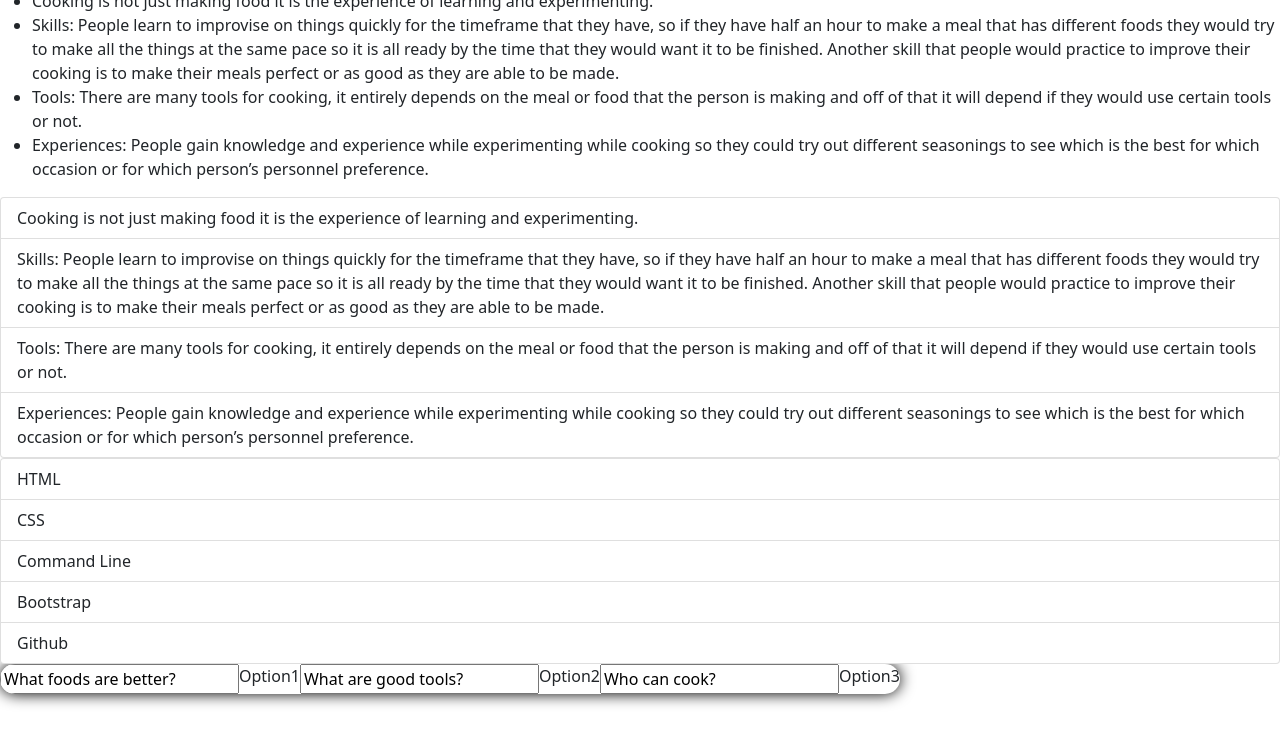
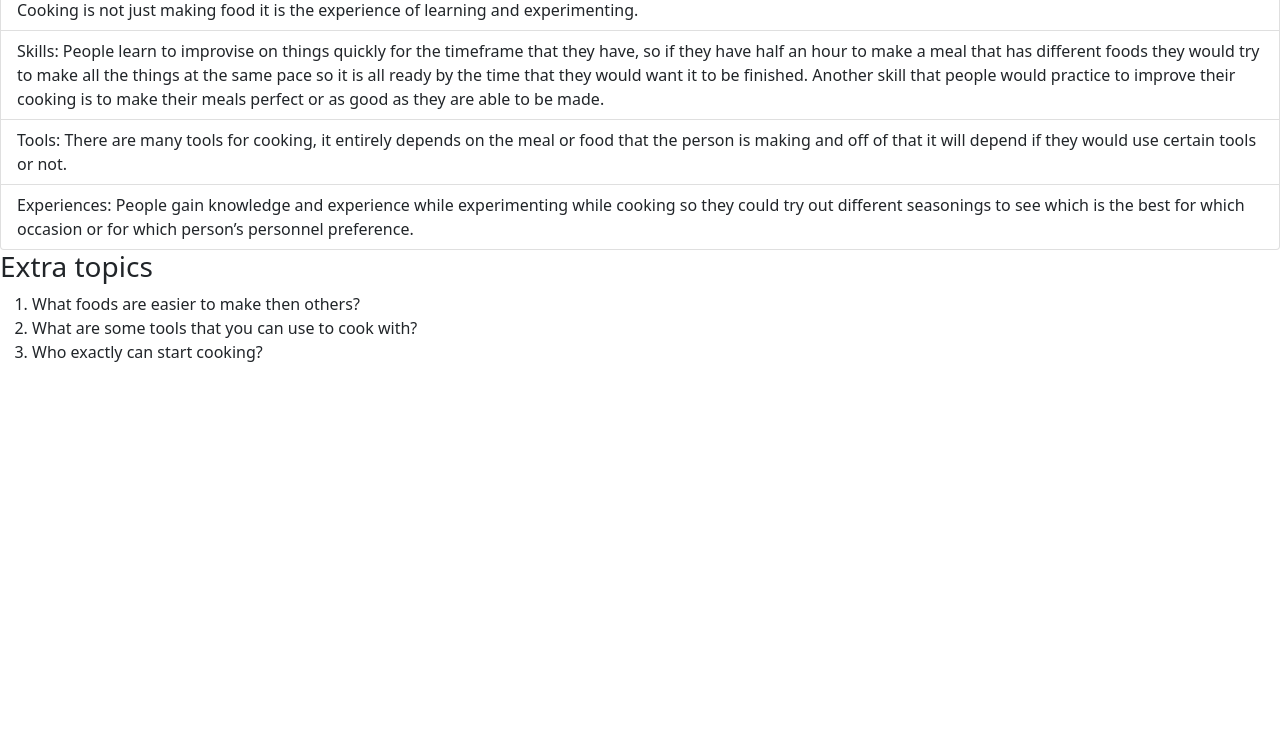
Before and after one commit to gabrielg6594/sep-cooking-freedom-project, a plain HTML site: page index.html in a window 1280 px wide. Shown: the part 67-800 px from the top of the page. Drawn offline with nearby package versions, Linux system fonts and the light colour scheme; a script that the page names is missing.

Commit message:
moved around everything

```diff
--- a/index.html
+++ b/index.html
@@ -24,33 +24,22 @@ body {
         </style>
 
         <h1>Overview</h1>
-        <ul>
-            <li>Cooking is not just making food it is the experience of learning and experimenting.</li>
-            <li>Skills: People learn to improvise on things quickly for the timeframe that they have, so if they have half an hour to make a meal that has different foods they would try to make all the things at the same pace so it is all ready by the time that they would want it to be finished. Another skill that people would practice to improve their cooking is to make their meals perfect or as good as they are able to be made.
-</li>
-            <li>Tools: There are many tools for cooking, it entirely depends on the meal or food that the person is making and off of that it will depend if they would use certain tools or not.</li>
-            <li>Experiences: People gain knowledge and experience while experimenting while cooking so they could try out different seasonings to see which is the best for which occasion or for which person’s personnel preference.</li>
-        </ul>
-        <div>
+
         <ul class="list-group">
             <li class="list-group-item">Cooking is not just making food it is the experience of learning and experimenting.</li>
             <li class="list-group-item">Skills: People learn to improvise on things quickly for the timeframe that they have, so if they have half an hour to make a meal that has different foods they would try to make all the things at the same pace so it is all ready by the time that they would want it to be finished. Another skill that people would practice to improve their cooking is to make their meals perfect or as good as they are able to be made.</li>
             <li class="list-group-item">Tools: There are many tools for cooking, it entirely depends on the meal or food that the person is making and off of that it will depend if they would use certain tools or not.</li>
             <li class="list-group-item">Experiences: People gain knowledge and experience while experimenting while cooking so they could try out different seasonings to see which is the best for which occasion or for which person’s personnel preference.</li>
         </ul>
-         </div>
 
     </head>
     <body>
-        <div>
-        <ul class="list-group">
-            <li class="list-group-item">HTML</li>
-            <li class="list-group-item">CSS</li>
-            <li class="list-group-item">Command Line</li>
-            <li class="list-group-item">Bootstrap</li>
-            <li class="list-group-item">Github</li>
-        </ul>
-         </div>
+        <h3>Extra topics</h3>
+        <ol>
+            <li>What foods are easier to make then others?</li>
+            <li>What are some tools that you can use to cook with?</li>
+            <li>Who exactly can start cooking?</li>
+        </ol>
 
         <script src="https://cdn.jsdelivr.net/npm/bootstrap@5.0.1/dist/js/bootstrap.bundle.min.js"></script>
         <script src="script.js"></script>
@@ -59,15 +48,7 @@ body {
 
 
         </script>
-    </body>
-    <body>
-        <div class="github">
-        <input class="github__input" type="github" value="What foods are better?" name="Github option1" id="github1">
-        <label class="github__label" for="github1">Option1</label>
-        <input class="github__input" type="github" value="What are good tools?" name="Github option2" id="github2">
-        <label class="github__labe2" for="github2">Option2</label>
-        <input class="github__input" type="github" value="Who can cook?" name="Github option3" id="github3">
-        <label class="github__label" for="github3">Option3</label>
-        </div>
+
+
     </body>
 </html>
```
